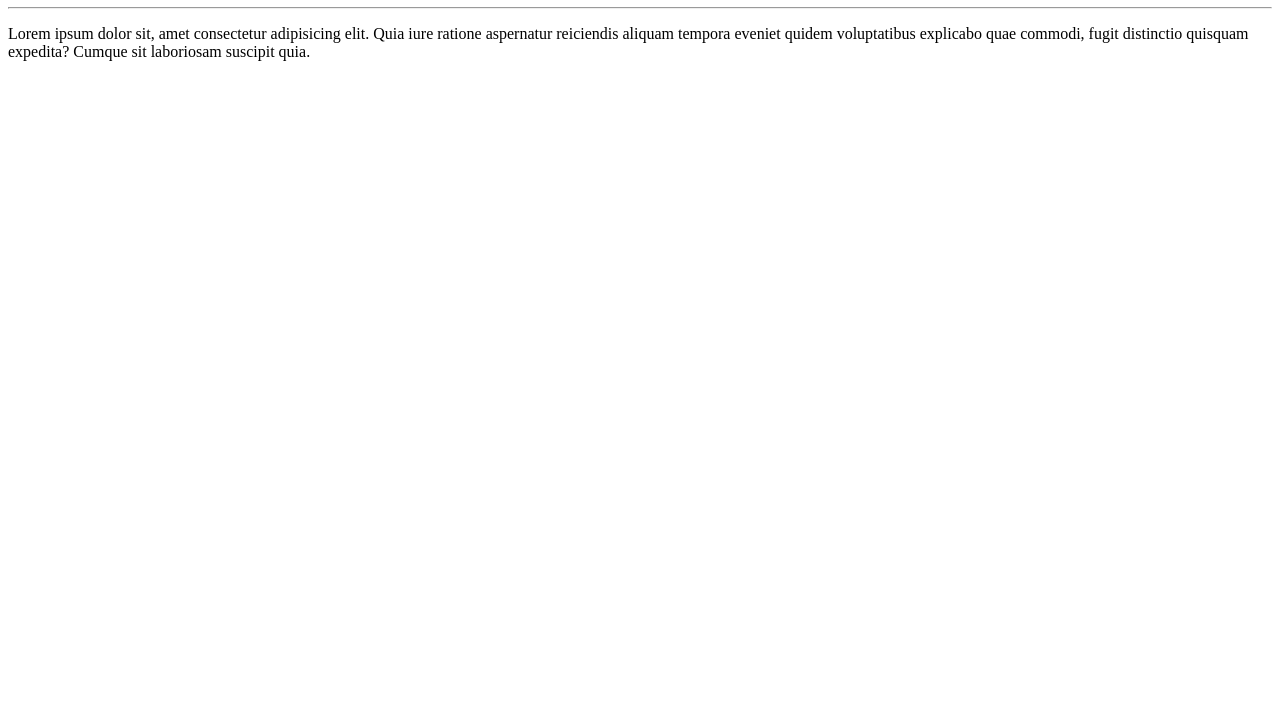
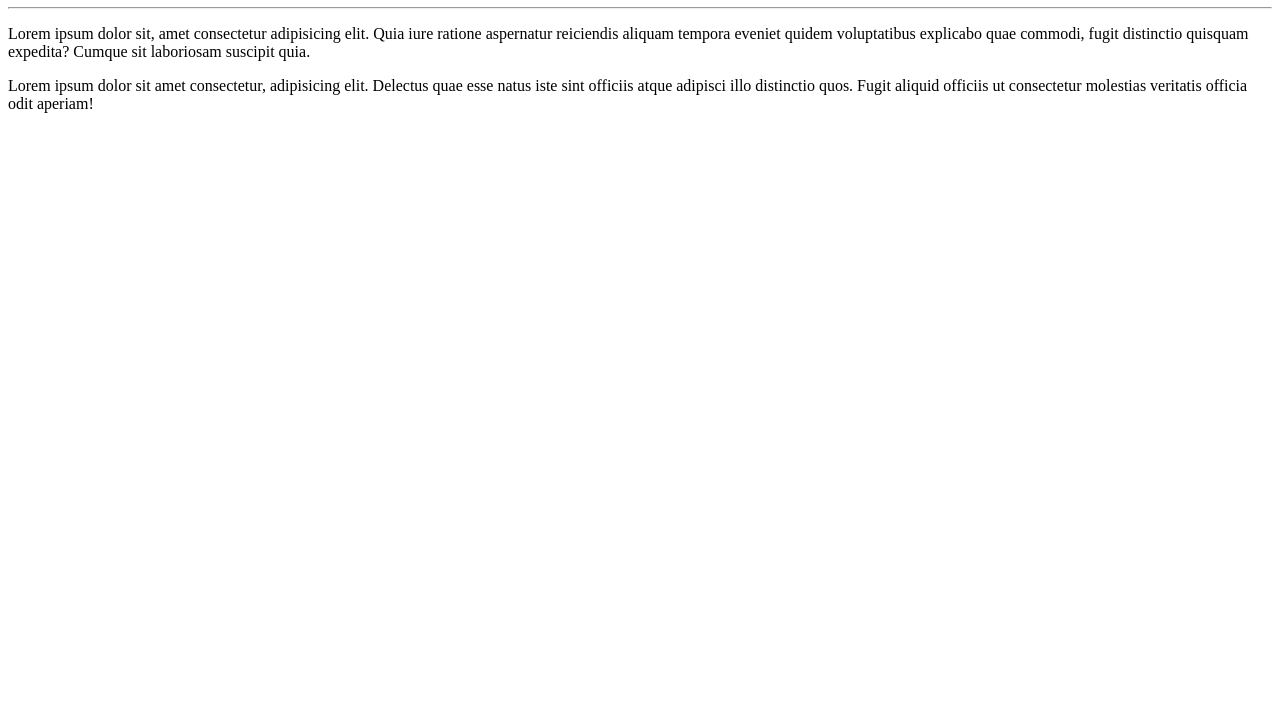
Before and after one commit to RickLira/Teste, a plain HTML site: page SiteTeste/index.html in a window 1280 px wide. Shown: the part 73-800 px from the top of the page. Drawn offline with Linux system fonts and the light colour scheme.

Commit message:
novo parágrafo

```diff
--- a/SiteTeste/index.html
+++ b/SiteTeste/index.html
@@ -9,6 +9,7 @@
     <h1>Olá, Mundo!</h1>
     <hr>
     <p>Lorem ipsum dolor sit, amet consectetur adipisicing elit. Quia iure ratione aspernatur reiciendis aliquam tempora eveniet quidem voluptatibus explicabo quae commodi, fugit distinctio quisquam expedita? Cumque sit laboriosam suscipit quia.</p>
+    <p>Lorem ipsum dolor sit amet consectetur, adipisicing elit. Delectus quae esse natus iste sint officiis atque adipisci illo distinctio quos. Fugit aliquid officiis ut consectetur molestias veritatis officia odit aperiam!</p>
 
 </body>
 </html>
```
